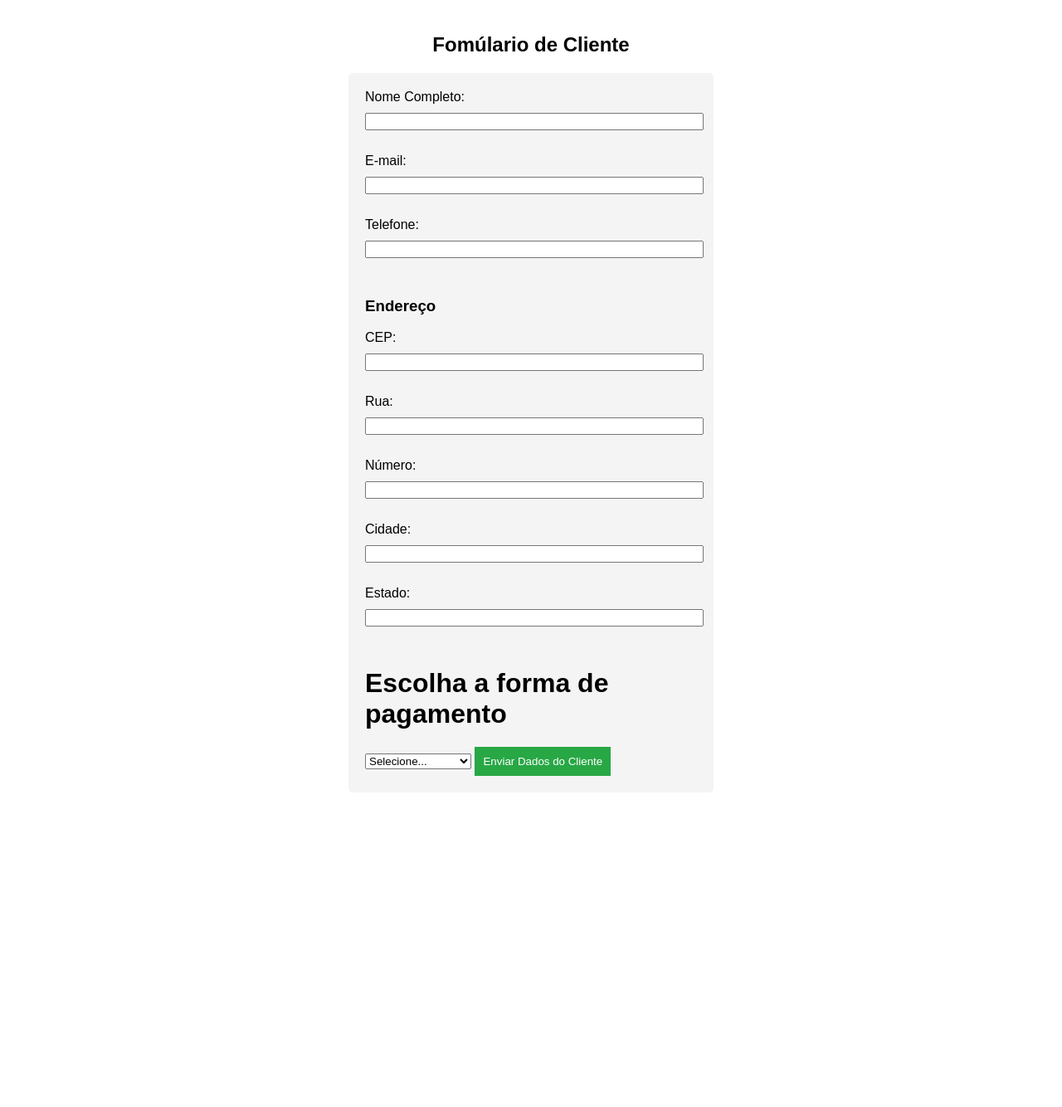
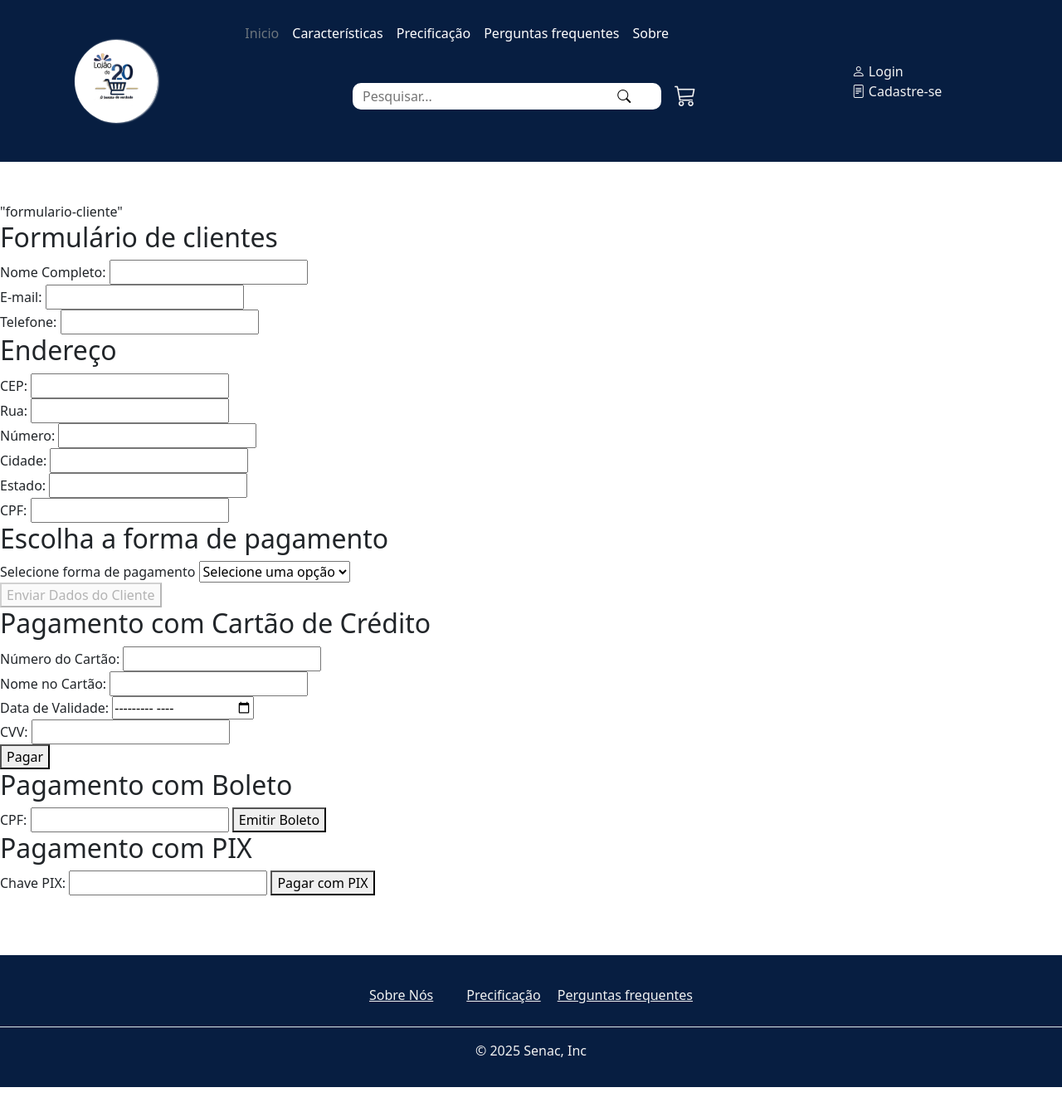
Before and after one commit to TheParousia/pi-2025.5.3, a Django app: page /pagamento_cliente/ in a window 1280 px wide. Shown: the whole page at 83% size. Before the commit the page ends 935 px from the top, so only its background shows below. Run offline with Django 5.2, Linux system fonts and the light colour scheme.

Commit message:
mudanças
tentei mudar algumas coisas, mas infelizmente não finalizei a tarefa

```diff
--- a/core/settings.py
+++ b/core/settings.py
@@ -36,7 +36,6 @@ INSTALLED_APPS = [
     'django.contrib.sessions',
     'django.contrib.messages',
     'django.contrib.staticfiles',
-    'pag_teste',
     'info',
     'usuario',
     'produto',
@@ -84,7 +83,7 @@ DATABASES = {
         'NAME': 'pi_2025_5_3',
         'USER': 'programador',
         'PASSWORD': 'qwer1234',
-        'HOST': '192.168.30.194',
+        'HOST': '172.16.0.110',
         'PORT': '3306'
     }
 }
--- a/produto/models.py
+++ b/produto/models.py
@@ -5,12 +5,12 @@ from django.db import models
 class Produto(models.Model):
     nome = models.CharField(max_length = 100, unique=True)
 
-    imagem = models.ImageField(upload_to='static/imagem/produtos/', null=True, blank=True)
+    imagem1 = models.ImageField(upload_to='static/imagem/produtos/', null=True, blank=True)
     imagem2 = models.ImageField(upload_to='static/imagem/produtos/', null=True, blank=True)
     imagem3 = models.ImageField(upload_to='static/imagem/produtos/', null=True, blank=True)
     imagem4 = models.ImageField(upload_to='static/imagem/produtos/', null=True, blank=True)
-    descrição = models.TextField()
-    preço = models.DecimalField(max_digits=15, decimal_places=2)
+    descricao = models.TextField()
+    preco = models.DecimalField(max_digits=15, decimal_places=2)
     quantidade_estoque = models.IntegerField()
 
 
--- a/venda/templates/pagamento_cliente.html
+++ b/venda/templates/pagamento_cliente.html
@@ -1,58 +1,99 @@
-<!DOCTYPE html>
-<html lang="pt-br">
+{% extends "base.html" %}
+{% block title %}Cliente{% endblock %}
 
-<head>
-    <meta charset="UTF-8">
-    <meta name="viewport" content="width=device-width, initial-scale=1.0">
-    <title>Cliente</title>
+{% block style %}
 <style>
     body {
         font-family: Arial, sans-serif;
-            margin: 20px;
+        background-color: #babcbe;
+        margin: 0;
+        padding: 0;
     }
 
-        .container {
+    .main.conteiner-geral {
+        width: 80%;
+        max-width: 600px;
+        margin: 20px auto;
+        padding: 20px;
+        background-color: #fff;
+        border: 1px solid #ddd;
+        border-radius: 10px;
+        box-shadow: 0 0 10px rgba(0, 0, 0, 0);
+    }
+
+    .form-wrapper {
+        background-color: #ffffff;
+        border-radius: 40px;
+        padding: 30px;
+        box-shadow: 0 0 15px rgba(0, 0, 0, 0.2);
+        width: 100%;
+        max-width: 500px;
+    }
+
+    section#formulario-cliente{
         display: flex;
         flex-direction: column;
         align-items: center;
     }
 
     form {
-            max-width: 400px;
-            background: #f4f4f4;
-            padding: 20px;
-            border-radius: 5px;
-            align-items: center;
+        display: flex;
+        flex-direction: column;
+        gap: 10px;
+        width: 100%;
     }
 
-        label,
-        input {
-            display: block;
-            width: 100%;
-            margin-bottom: 10px;
+    article.forma-pagamento{
+        border-bottom: none;
+    }
+    label{
+        font-weight: bold;
+        width: 150px;
+        text-align: left;
+        margin-bottom: 5px;
     }
 
-        button {
-            background: #28a745;
+    input,
+    select {
+        padding: 8px;
+        border-radius: 5px;
+        border: 1px solid #ccc;
+    }
+
+   input,select{
+    padding: 8px;
+    border-radius: 5px;
+    border: 1px solid #ccc;
+    width: 500px;
+    display: inline-block;
+    margin-left: 10px;
+   }
+    button{
+        background-color: #28a745;
         color: white;
         padding: 10px;
         border: none;
+        border-radius: 5px;
         cursor: pointer;
+        font-size: 16px;
     }
-
-        button:hover {
-            background: #218838;
+    button:hover{
+        background-color: #218838;
     }
-        .payment-form{
-            display: none;
+    h2{
+        font-size: 30px;
+        text-align: center;
     }
 </style>
-</head>
+{% endblock %}
 
-<body>
-    <div class="container">
-        <h2>Fomúlario de Cliente</h2>
+{% block content %}
+<main class="cconteiner-geral">
     <form action="" method="post">
+        <section>"formulario-cliente"</section>
+        <fieldset>
+            <article class="cliente">
+                <h2>Formulário de clientes</h2>
                 <label for="nome">Nome Completo:</label>
                 <input type="text" id="nome" name="nome" maxlength="100" required>
                 <br>
@@ -60,17 +101,20 @@
                 <input type="email" id="email" name="email" required>
                 <br>
                 <label for="telefone">Telefone:</label>
-            <input type="tel" id="telefone" name="telefone" required>
-            <br>
+                <input type="tel" id="telefone" name="telefone" required oninput="formatPhone(this)">
+            </article>
+        </fieldset>
 
-            <h3>Endereço</h3>
+        <fieldset>
+            <article class="endereco">
+                <h2>Endereço</h2>
                 <label for="cep">CEP:</label>
-            <input type="text" id="cep" name="cep" maxlength="9" required>
+                <input type="text" id="cep" name="cep" maxlength="9" required oninput="formatCEP(this)">
                 <br>
                 <label for="rua">Rua:</label>
                 <input type="text" id="rua" name="rua" required>
                 <br>
-            <label for="numero"> Número:</label>
+                <label for="numero">Número:</label>
                 <input type="text" id="numero" name="numero" required>
                 <br>
                 <label for="cidade">Cidade:</label>
@@ -79,76 +123,144 @@
                 <label for="estado">Estado:</label>
                 <input type="text" id="estado" name="estado" required>
                 <br>
+                <label for="cpf">CPF:</label>
+                <input type="text" id="cpf" name="cpf" required oninput="formatCPF(this)">
+            </article>
+        </fieldset>
 
-            <h1>Escolha a forma de pagamento</h1>
-
-            <!-- Dropdown para escolher o método de pagamento -->
-            <select id="payment-method" onchange="showForm()">
-                <option value="">Selecione...</option>
-                <option value="credit-card">Cartão de Crédito</option>
+        <fieldset>
+            <article class="forma-pagamento" onchange="showForm()">
+                <h2>Escolha a forma de pagamento</h2>
+                <label>Selecione forma de pagamento</label>
+                <select id="payment-method">
+                    <option value="">Selecione uma opção</option>
+                    <option value="cartao">Cartão de Crédito</option>
                     <option value="boleto">Boleto</option>
                     <option value="pix">PIX</option>
                 </select>
-             <!-- Botão de envio do formulário principal -->
-             <button type="submit">Enviar Dados do Cliente</button>
+                <br>
+                <button id="submit-btn" type="submit" disabled>Enviar Dados do Cliente</button>
+            </article>
+        </fieldset>
     </form>
+    </section>
 
-        <!-- Formulários para cada tipo de pagamento -->
-        <div id="credit-card-form" class="payment-form">
+    <section class="tipos-pagamento">
+        <article id="cartao" class="payment-form"><!--pagamento com cartão-->
             <h2>Pagamento com Cartão de Crédito</h2>
             <form>
                 <label for="card-number">Número do Cartão:</label>
-                <input type="text" id="card-number" name="card-number" required><br><br>
-
+                <input type="text" id="card-number" name="card-number" required>
+                <br>
                 <label for="card-holder">Nome no Cartão:</label>
-                <input type="text" id="card-holder" name="card-holder" required><br><br>
-
+                <input type="text" id="card-holder" name="card-holder" required>
+                <br>
                 <label for="expiry-date">Data de Validade:</label>
-                <input type="month" id="expiry-date" name="expiry-date" required><br><br>
-
+                <input type="month" id="expiry-date" name="expiry-date" required>
+                <br>
                 <label for="cvv">CVV:</label>
-                <input type="text" id="cvv" name="cvv" required><br><br>
-
+                <input type="text" id="cvv" name="cvv" required>
+                <br>
                 <button type="submit">Pagar</button>
             </form>
-        </div>
+        </article>
 
-        <div id="boleto-form" class="payment-form">
+        <fieldset>
+            <article id="boleto-form" class="payment-form">
                 <h2>Pagamento com Boleto</h2>
                 <form>
-                <label for="cpf">CPF:</label>
-                <input type="text" id="cpf" name="cpf" required><br><br>
-
+                    <label for="cpf-boleto">CPF:</label>
+                    <input type="text" id="cpf-boleto" name="cpf-boleto" required oninput="formatCPF(this)">
                     <button type="submit">Emitir Boleto</button>
                 </form>
-        </div>
+            </article>
+        </fieldset>
 
-        <div id="pix-form" class="payment-form">
+        <fieldset>
+            <article id="pix-form" class="payment-form">
                 <h2>Pagamento com PIX</h2>
                 <form>
                     <label for="chave-pix">Chave PIX:</label>
-                <input type="text" id="chave-pix" name="chave-pix" required><br><br>
-
+                    <input type="text" id="chave-pix" name="chave-pix" required>
                     <button type="submit">Pagar com PIX</button>
-            </form>
-        </div>
-
-    </div>
+            </article>
+        </fieldset>
+    </section>
+</main>
 
 <script>
+    //Função para formatar telefone
+    function formatPhone() {
+        let value = input.value.replace(/\D/g, "");
+        if (value.length > 11) value = value.substring(0, 11);
+
+        if (value.length > 10) {
+            input.value = value.replace(/(\d{2})(\d{5})(\d{4})/, "($1)$2-$3");
+        } else {
+            input.value = value.replace(/(\d{2})(\d{4})(\d{4})/, "($1)$2-3$");
+        }
+    }
+    //Função para formatar CEP
+    function formatCEP(input) {
+        let value = input.value.replace(/\D/g, "");
+        if (value.length > 8) value = value.substring(0, 8);
+        if (value.length > 5) value = value.substring(0, 5) + "-" + value.substring(5);
+        input.value = value;
+    }
+    //Função para formatar CPF
+    function formatCPF() {
+        let value = input.value.replace(/\D/g, "");
+        if (value.length > 11) value.substring(0, 11);
+    }
+        if (value.length > 9) {
+            input.value = value.replace(/(\d{3})(\d{3})(\d{3})(\d{2})/, "$1.$2.$3-$4");
+        } else if (value.length > 6) {
+            input.value = value.replace(/(\d{3})(\d{3})(\d{3})/, "$1.$2.$3");
+        } else if (value.length > 3) {
+            input.value = value.replace(/(\d{3})(\d{3})/, "$1.$2");
+        }
+
+        // Função para mostrar formulário de pagamento
         function showForm() {
-            const paymentMethod = document.getElementById("payment-method").value;
+            const paymentMethod = document.querySelector('select').value;
             const forms = document.querySelectorAll(".payment-form");
 
-            // Ocultar todos os formulários
+            // Esconde todos os formulários
             forms.forEach(form => form.style.display = "none");
 
-            // Exibir o formulário correspondente ao método de pagamento escolhido
+            // Exibe apenas o formulário correspondente ao método escolhido
             if (paymentMethod) {
-                document.getElementById(`${paymentMethod}-form`).style.display = "block";
+                document.getElementById(paymentMethod).style.display = "block";
             }
         }
+        // Função para verificar se o formulário está completo
+        function checkFormCompletion() {
+            const form = document.querySelector("form");
+            const inputs = form.querySelectorAll("input[required]");
+            const isValid = [...inputs].every(input => input.value.trim() !== "");
+
+            document.getElementById("submit-btn").disabled = !isValid;
+        }
+
+        // Adicionar evento de input para verificar completude do formulário
+        document.querySelectorAll("form input[required]").forEach(input => {
+            input.addEventListener("input", checkFormCompletion);
+        });
+
+        // Adicionar evento de submissão do formulário
+        document.querySelector("form").addEventListener("submit", function (event) {
+            event.preventDefault();
+            alert("Dados do cliente enviados com sucesso!");
+
+            // Mostrar opções de pagamento
+            document.querySelector(".forma-pagamento").style.display = "block";
+        });
+
+        // Inicializar
+        document.addEventListener("DOMContentLoaded", function () {
+            const forms = document.querySelectorAll(".payment-form");
+            forms.forEach(form => form.style.display = "none");
+        });
+
 </script>
-</body>
-
-</html>
+{% endblock %}
```
Lines whose indentation alone changed are shown as unchanged.
